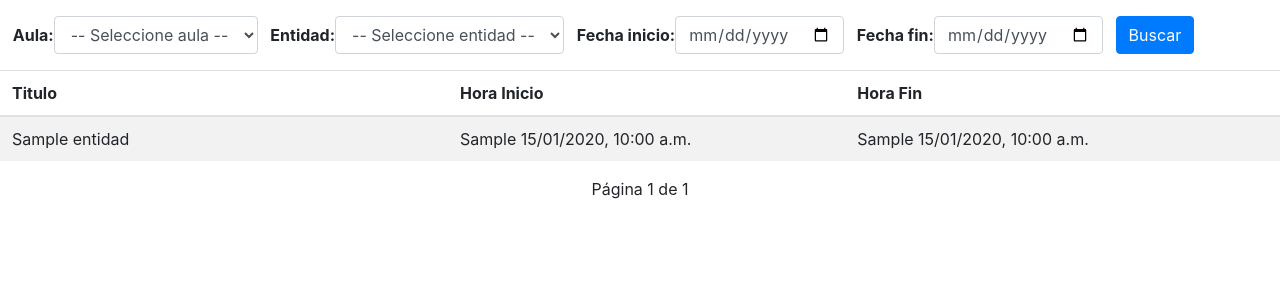
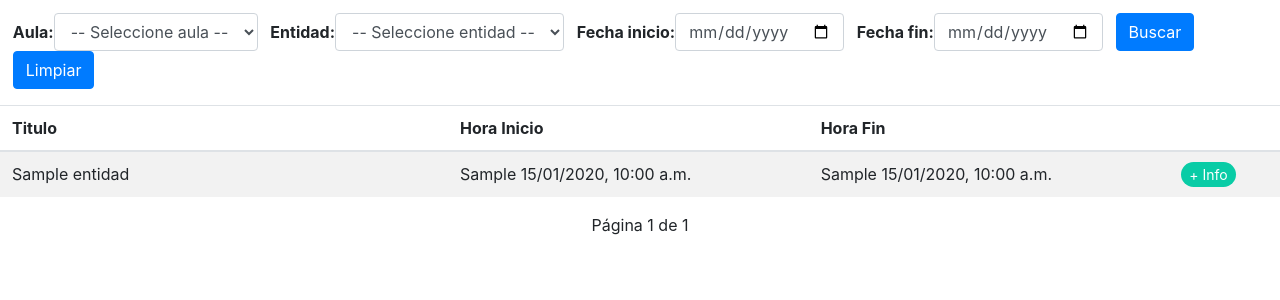
Before and after one commit to AiluOliveras/Aulas-FCM, a Django app: template aulasfcm/templates/eventos/reservas.html in a window 1280 px wide. Shown: the part 56-356 px from the top of the page. Run offline with Django 3.2, Linux system fonts and the light colour scheme; the template is opened without the code that fills it: most values are stand-ins (such as "Sample title", 1, 10 or a date in 2020); some libraries are stand-ins or nearby versions.

Commit message:
Modificaciones en listados de reservas

```diff
--- a/aulasfcm/templates/eventos/reservas.html
+++ b/aulasfcm/templates/eventos/reservas.html
@@ -44,6 +44,23 @@
     <body>
         {# JS y jquery bootstrap #}
         {% bootstrap_javascript jquery='full' %}
+
+        <!-- Script de popovers -->
+        <script>
+            $(document).ready(function(){
+            $('[data-toggle="popover"]').popover();
+            });
+            </script>
+
+            <script>
+                $('html').on('click', function(e) {
+                if (typeof $(e.target).data('original-title') == 'undefined' &&
+                    !$(e.target).parents().is('.popover.in')) {
+                    $('[data-original-title]').popover('hide');
+                }
+                });
+            </script>
+
         <!-- Body del template -->
         <div>
             <form method="post" enctype="multipart/form-data" action="/eventos/reservas">
@@ -104,7 +121,8 @@
                 {% endif %}
 
 
-                <button class="btn btn-primary" type="post" >Buscar</button>
+                <button class="btn btn-primary" type="post" style="margin-right: 2%;" >Buscar</button>
+                <a href="/eventos/reservas" type="submit" class="btn btn-primary"> Limpiar </a>
             </div>
         </form>
         </div>
@@ -137,10 +155,14 @@
                 <td>{{e.dia_start}} {{ e.start_time | date:"d/m/Y" }}, {{e.start_time|time:"h:i a"}}</td>
                 <td>{{e.dia_end}} {{ e.end_time | date:"d/m/Y" }}, {{e.end_time|time:"h:i a"}}</td>
                 <td>
+                    <a class="btn-sm btn-info right-crear" data-toggle="popover" title="{{e.entidad.nombre}}" data-content="<b>Descripción: </b> {{e.description}} </br> <b>Aula: </b> {{e.aula.nombre}}" data-html="true" style="cursor:pointer; text-decoration: none;margin-right: 15%;"> + Info </a>
                     {% if user.is_authenticated %}
                     <!-- Botones de borrado -->
                         {% if user.is_superuser %}
-                            <a class="btn-sm btn-info right-crear" data-toggle="tooltip" data-placement="bottom" title="Borrar este evento" href="./eliminar/{{e.id}}" style="cursor:pointer; text-decoration: none;">X</a>
+                            <a class="btn-sm btn-info right-crear" data-toggle="tooltip" data-placement="bottom" title="Borrar este evento" href="./eliminar/{{e.id}}" style="cursor:pointer; text-decoration: none;"><svg xmlns="http://www.w3.org/2000/svg" width="16" height="16" fill="currentColor" class="bi bi-trash" viewBox="0 0 16 16">
+                                <path d="M5.5 5.5A.5.5 0 0 1 6 6v6a.5.5 0 0 1-1 0V6a.5.5 0 0 1 .5-.5Zm2.5 0a.5.5 0 0 1 .5.5v6a.5.5 0 0 1-1 0V6a.5.5 0 0 1 .5-.5Zm3 .5a.5.5 0 0 0-1 0v6a.5.5 0 0 0 1 0V6Z"/>
+                                <path d="M14.5 3a1 1 0 0 1-1 1H13v9a2 2 0 0 1-2 2H5a2 2 0 0 1-2-2V4h-.5a1 1 0 0 1-1-1V2a1 1 0 0 1 1-1H6a1 1 0 0 1 1-1h2a1 1 0 0 1 1 1h3.5a1 1 0 0 1 1 1v1ZM4.118 4 4 4.059V13a1 1 0 0 0 1 1h6a1 1 0 0 0 1-1V4.059L11.882 4H4.118ZM2.5 3h11V2h-11v1Z"/>
+                              </svg></a>
                             <a class="btn-sm btn-info right-crear" data-toggle="tooltip" data-placement="bottom" title="Borrar este evento y sus relacionados" href="./eliminar_todo/{{e.id}}" style="cursor:pointer;" ><svg xmlns="http://www.w3.org/2000/svg" width="16" height="16" viewBox="0 0 16 16"><g fill="white"><path fill-rule="evenodd" d="M8 3a5 5 0 1 0 4.546 2.914a.5.5 0 0 1 .908-.417A6 6 0 1 1 8 2v1z"/><path d="M8 4.466V.534a.25.25 0 0 1 .41-.192l2.36 1.966c.12.1.12.284 0 .384L8.41 4.658A.25.25 0 0 1 8 4.466z"/></g></svg></a>
                         {% else %}
                             {% if e.aula.edificio_id in permitidos %}
--- a/aulasfcm/templates/header.html
+++ b/aulasfcm/templates/header.html
@@ -20,7 +20,7 @@
 
     <body>
         <!-- Barra de navegacion -->
-        <nav class="navbar navbar-expand-sm navbar-light" style="background-color: #09cca6;">
+        <nav class="navbar navbar-expand-sm navbar-light" style="background-color: #09cca6;margin-bottom:1%;">
             <img src="{% static 'icono-fcm-gorrito-small.png' %}" style="margin-right: 7px;" alt="Logo del sistema aulas">
             <a class="navbar-brand" href="/calendario">Aulas FCM</a>
             <button class="navbar-toggler" type="button" data-bs-toggle="collapse" data-target="#navbarText" aria-controls="navbarText" aria-expanded="false" aria-label="Toggle navigation">
@@ -97,7 +97,7 @@
         </nav>
 
         <!-- Line break entre header y page -->
-        <p style="line-height:1px;"></p>
+
 
     </body>
 </html>
```
